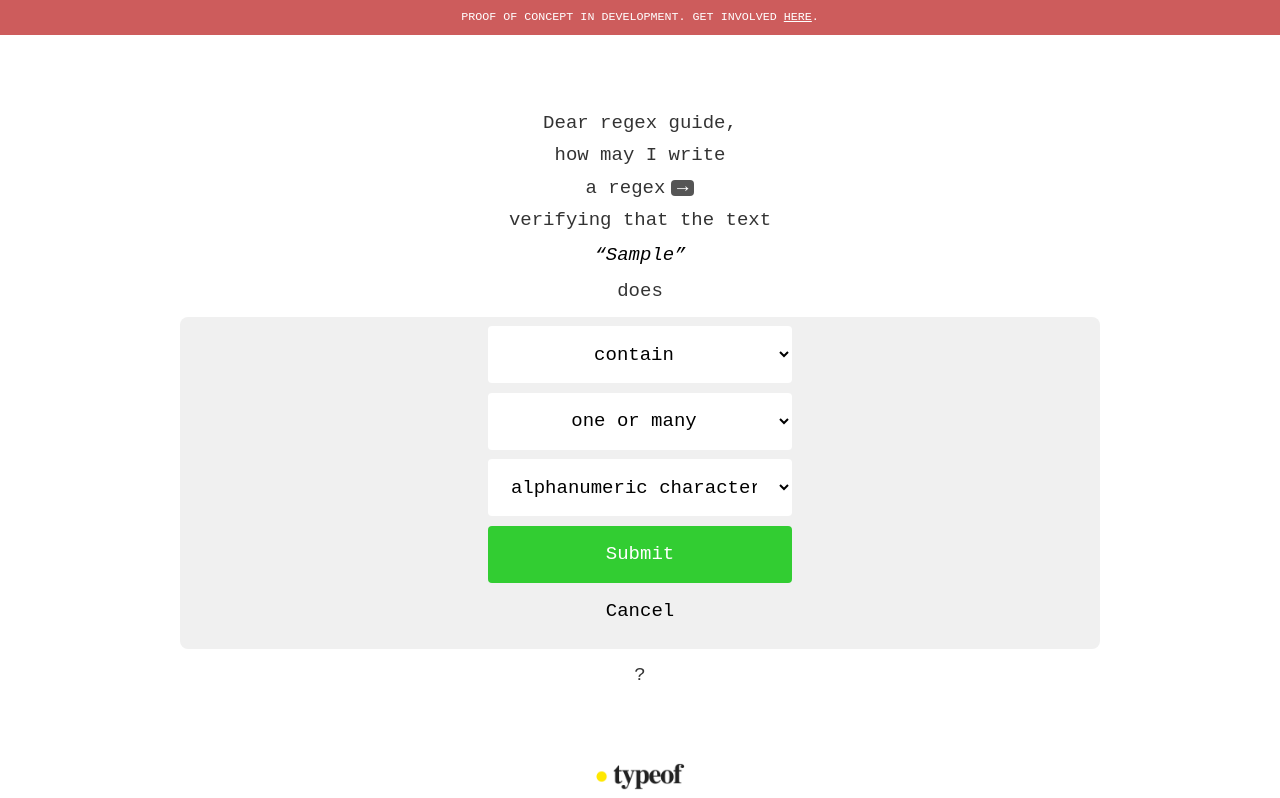
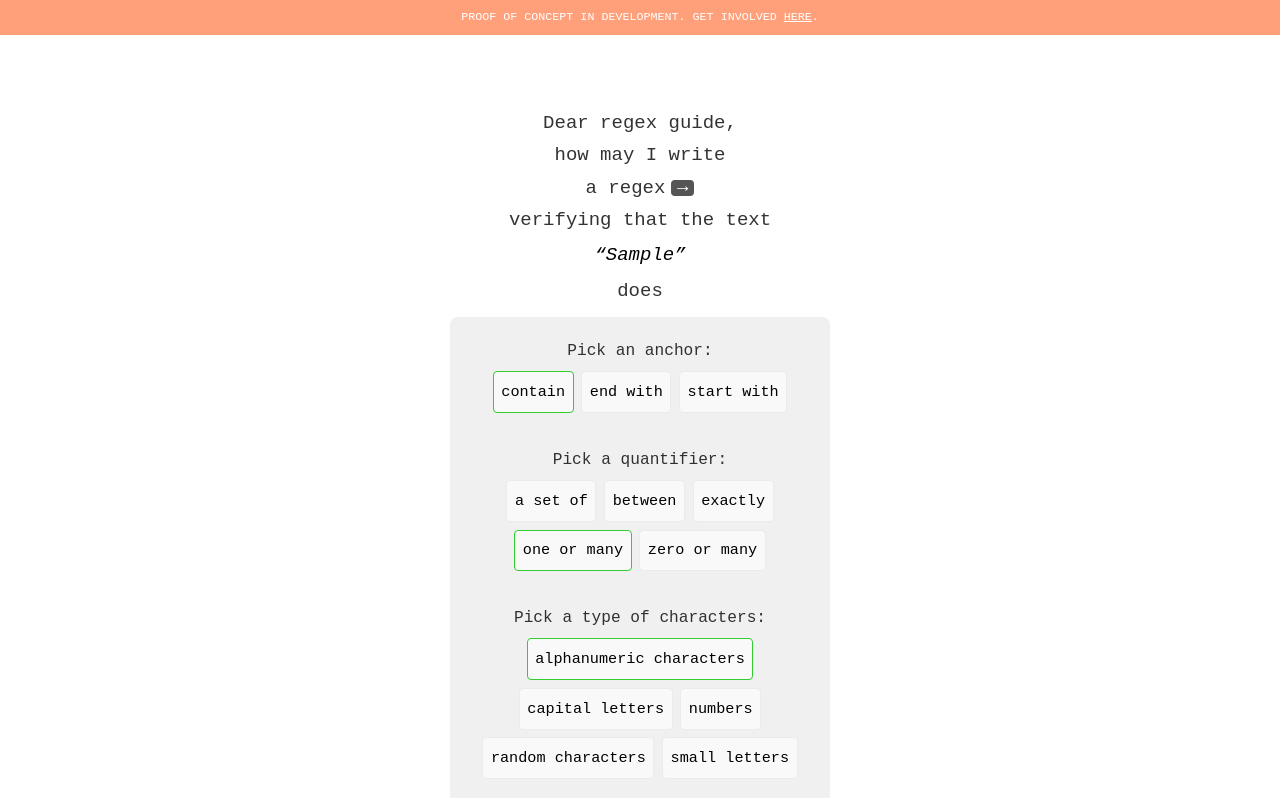
Before and after one commit to pacdiv/regex.guide, a Gatsby site: page / in a window 1280 px wide. Both pictures are taken after typing "Sample" into the empty fields and a click on the button "Add a first condition". Shown: the top 798 px of the page. Built offline with nearby package versions, Linux system fonts and the light colour scheme; Gatsby itself is replaced by a stand-in of ours.

Commit message:
Updated the playground's UI

```diff
--- a/src/components/beta-banner.js
+++ b/src/components/beta-banner.js
@@ -2,7 +2,7 @@ import React from "react"
 import styled from "@emotion/styled"
 
 const StyledBanner = styled.div`
-  background-color: indianred;
+  background-color: lightsalmon;
   color: white;
   height: 3em;
   font-family: monospace;
--- a/src/components/playground/condition-input.js
+++ b/src/components/playground/condition-input.js
@@ -2,24 +2,46 @@ import PropTypes from "prop-types"
 import React, { Component, Fragment } from "react"
 import styled from "@emotion/styled"
 
-import { Button, RelativeFormContainer, Select, TextInput, TextInputListForm } from "../utils"
-import { characters, quantifiers } from "../../lib/core"
+import { Button, RelativeFormContainer, TextInput, TextInputListForm } from "../utils"
+import { characters, getLabelFromKey, quantifiers } from "../../lib/core"
+
+const Step = styled.div`
+  margin: 0.5rem 0px 1rem;
+
+  span {
+    font-size: 0.8em;
+  }
+
+  div.wrapper {
+    display: flex;
+    flex-flow: row wrap;
+    justify-content: center;
+
+    button {
+      align-items: center;
+      border: 1px solid limegreen;
+      background-color: rgb(249, 249, 249);
+      border-radius: 4px;
+      display: flex;
+      flex-direction: column;
+      font-size: 0.8em;
+      justify-content: flex-end;
+      padding: 0.25em 0.5em;
+      margin: 0.25em;
+    }
+  }
+`
 
 const TextInputGroup = styled.div`
   align-items: center;
   display: flex;
   flex-direction: row;
+  justify-content: center;
   margin: 0 auto;
   width: 16em;
 
-  input {
-    border-radius: 4px;
-    height: 3em;
-    width: 6em;
-
-    &:only-child {
-      width: 16em;
-    }
+  input:only-child {
+    width: 12rem;
   }
 
   span {
@@ -40,8 +62,8 @@ class ConditionInput extends Component {
   static propTypes = {
     anchor: PropTypes.string,
     availableAnchors: PropTypes.arrayOf(PropTypes.object),
+    characters: PropTypes.string,
     exactQuantifierValue: PropTypes.string,
-    characters: PropTypes.string,
     minimumQuantifierValue: PropTypes.string,
     maximumQuantifierValue: PropTypes.string,
     onCancel: PropTypes.func,
@@ -52,6 +74,7 @@ class ConditionInput extends Component {
     wordList: PropTypes.arrayOf(PropTypes.string)
   }
 
+  static defaultQuantifiers = ["BETWEEN", "EXACTLY", "ONE_OR_MORE", "NONE_OR_MORE"]
   static preChoices = []
 
   state = {
@@ -68,9 +91,10 @@ class ConditionInput extends Component {
   }
 
   componentDidUpdate(prevProps, prevState) {
+    const { defaultQuantifiers } = ConditionInput
     const { quantifier: currentQuantifier } = this.state
 
-    if (prevState.quantifier === "SET" && currentQuantifier !== "SET") {
+    if (!defaultQuantifiers.includes(prevState.quantifier) && defaultQuantifiers.includes(currentQuantifier)) {
       this.setState({ characters: "ALPHANUMERIC_CHARACTERS" })
     }
     if (prevState.quantifier !== "SET" && currentQuantifier === "SET") {
@@ -86,6 +110,7 @@ class ConditionInput extends Component {
 
   onAnchorSelectChange = event => {
     this.setState({ anchor: event.target.value })
+    event.target.blur()
   }
 
   onExactLimitTextFieldChange = event => {
@@ -94,6 +119,7 @@ class ConditionInput extends Component {
 
   onCharactersSelectChange = event => {
     this.setState({ characters: event.target.value })
+    event.target.blur()
   }
 
   onMinimumLimitTextFieldChange = value => {
@@ -105,12 +131,8 @@ class ConditionInput extends Component {
   }
 
   onQuantifierSelectChange = event => {
-    const { value } = event.target
-
-    this.setState({
-      characters: "",
-      quantifier: value
-    })
+    this.setState({ quantifier: event.target.value })
+    event.target.blur()
   }
 
   onSetTextFieldChange = value => {
@@ -136,19 +158,33 @@ class ConditionInput extends Component {
     return (
       <RelativeFormContainer>
         {!this.props.anchor && (
-          <Select
-            data={this.props.availableAnchors}
-            onChange={this.onAnchorSelectChange}
-            selectedOption={this.state.anchor}
-          />
+          <Step>
+            <p style={{ fontSize: '.85em', marginBottom: 0 }}>Pick an anchor:</p>
+            <div className="wrapper">
+              {this.props.availableAnchors.map(({ key, label, prefix = "", suffix = "" }) => (
+                <button style={{ border: `1px solid ${this.state.anchor === key ? "limegreen" : "#ebebeb"}` }} type="button" value={key} onClick={this.onAnchorSelectChange}>
+                  {label}
+                </button>
+              ))}
+            </div>
+          </Step>
         )}
-        <Select
-          data={quantifiers}
-          onChange={this.onQuantifierSelectChange}
-          selectedOption={this.state.quantifier}
-        />
+        <Step>
+          <p style={{ fontSize: '.85em', marginBottom: 0 }}>Pick a quantifier:</p>
+          <div className="wrapper">
+            {quantifiers.map(({ key, label, placeholder = "" }) => (
+              <button style={{ border: `1px solid ${this.state.quantifier === key ? "limegreen" : "#ebebeb"}` }} type="button" value={key} onClick={this.onQuantifierSelectChange}>
+                {label}
+              </button>
+            ))}
+          </div>
+        </Step>
         {(this.state.quantifier === "BETWEEN" ||
           this.state.quantifier === "EXACTLY") && (
+            <Step>
+              <p style={{ fontSize: '.85em', marginBottom: 0 }}>
+                {this.state.quantifier === "EXACTLY" ? "How many exactly?" : "Between how many?"}
+              </p>
               <TextInputGroup>
                 <TextInput
                   onChange={this.onMinimumLimitTextFieldChange}
@@ -168,12 +204,26 @@ class ConditionInput extends Component {
                   </Fragment>
                 )}
               </TextInputGroup>
+          </Step>
         )}
-        <Select
-          data={charactersOptions}
-          onChange={this.onCharactersSelectChange}
-          selectedOption={this.state.characters}
-        />
+        <Step>
+          <p style={{ fontSize: '.85em', marginBottom: 0 }}>
+            Pick a type of {this.state.quantifier === "SET" ? "set" : "characters"}:
+          </p>
+          <div className="wrapper">
+            {charactersOptions.map(({ key, label, value = "" }) => (
+              <button style={{ border: `1px solid ${this.state.characters === key ? "limegreen" : "#ebebeb"}` }} type="button" value={key} onClick={this.onCharactersSelectChange}>
+                {label}
+              </button>
+            ))}
+          </div>
+        </Step>
+        {this.state.quantifier === "SET" && (
+          <Step>
+            <p style={{ fontSize: '.85em', marginBottom: 0 }}>
+              {getLabelFromKey(characters.SET, this.state.characters, true)}
+              {" "}such as:
+            </p>
             {this.state.characters === "WORDS_SUCH_AS" && (
               <TextInputListForm onChange={this.onWordListChange} data={this.state.wordList} />
             )}
@@ -181,11 +231,13 @@ class ConditionInput extends Component {
               <TextInputGroup>
                 <TextInput
                   onChange={this.onSetTextFieldChange}
-              placeholder="aeiou"
+                  placeholder="xyz"
                   queryString={this.state.setValue}
                   uniqueCharacters
                 />
               </TextInputGroup>
+            )}
+          </Step>
         )}
         {error && <StyledErrorParagraph>{error}</StyledErrorParagraph>}
         <Button className="submit-theme" onClick={this.onSubmitButtonClick}>
--- a/src/components/playground/condition-sentence.js
+++ b/src/components/playground/condition-sentence.js
@@ -38,6 +38,7 @@ class ConditionSentence extends Component {
         : "",
       specs.quantifier === "EXACTLY" ? specs.minimumQuantifierValue : "",
       findByKey(characters[specs.quantifier] || characters.DEFAULT, specs.characters).label || "",
+      specs.quantifier === "SET" ? "like" : "",
       specs.characters === "WORDS_SUCH_AS" ? generateFromArray(specs.wordList.map(({ value }) => value)) : "",
       specs.characters === "CHARACTERS" ? generateFromArray(specs.setValue.split("")) : "",
     ]
--- a/src/components/playground/playground.js
+++ b/src/components/playground/playground.js
@@ -152,6 +152,7 @@ class Playground extends Component {
         </div>
         <TextInput
           autoFocus
+          autoWidth
           onChange={this.onSourceStringChange}
           placeholder="👉 type your text here 👈"
         />
@@ -219,7 +220,8 @@ class Playground extends Component {
               onSwitchHiddenMenu={this.onConditionSentenceMenuHide}
             />,
             this.state.sentenceEl
-          )}
+          )
+        }
       </StyledPlayground>
     )
   }
--- a/src/components/utils/index.js
+++ b/src/components/utils/index.js
@@ -2,6 +2,5 @@ export { default as Button } from './button'
 export { default as CheckboxInput } from './checkbox-input'
 export { default as FooterLogo } from './footer-logo'
 export { default as RelativeFormContainer } from "./relative-form-container"
-export { default as Select } from './select'
 export { default as TextInput } from './text-input'
 export { default as TextInputListForm } from './text-input-list-form'
--- a/src/components/utils/relative-form-container.js
+++ b/src/components/utils/relative-form-container.js
@@ -7,7 +7,8 @@ const RelativeFormContainer = styled.div`
   display: flex;
   flex-direction: column;
   justify-content: center;
-  margin: .5em 0;
+  margin: .5em auto;
+  max-width: 20em;
   padding: .5em 0;
 `
 
--- a/src/components/utils/select.js
+++ /dev/null
@@ -1,41 +0,0 @@
-// import PropTypes from "prop-types"
-import React from "react"
-import styled from "@emotion/styled"
-
-const StyledOption = styled.option`
-  text-align: center;
-`
-
-const StyledSelect = styled.select`
-  background-color: #ffffff;
-  border: 0;
-  border-radius: 4px;
-  height: 3em;
-  margin: 0 0 0.5em;
-  padding: 0 1em;
-  text-align: center;
-  width: 16em;
-`
-
-function Option({ label, selected, value }) {
-  return (
-    <StyledOption {...{ selected, value}}>
-      {label}
-    </StyledOption>
-  )
-}
-
-function Select({ data, onChange, selectedOption }) {
-  return (
-    <StyledSelect onChange={onChange}>
-      {data.map(({ key: value, label }) => (
-        <Option
-          key={value}
-          {...{ label, value, selected: selectedOption === value}}
-        />
-      ))}
-    </StyledSelect>
-  )
-}
-
-export default Select
--- a/src/components/utils/text-input-list-form.js
+++ b/src/components/utils/text-input-list-form.js
@@ -12,12 +12,17 @@ const StyledTextInputListForm = styled.div`
 
   input,
   button {
-    height: 3em;
     margin-bottom: .5em;
   }
 
+  button {
+    font-size: .8em;
+    height: 2.5rem;
+    width: 12rem;
+  }
+
   input {
-    width: 100%;
+    width: 12rem;
   }
 `
 
@@ -27,21 +32,23 @@ const InputContainer = styled.div`
   > button {
     background-color: crimson;
     border: 0;
-    border-radius: .5em;
+    border-radius: 8px;
     cursor: pointer;
-    height: 1em;
+    height: 16px;
+    font-size: 1rem;
     position: absolute;
-    right: -.5em;
-    top: -.25em;
-    width: 1em;
+    right: -8px;
+    top: -8px;
+    width: 16px;
 
     &:before,
     &:after {
       background-color: white;
       content: ' ';
       height: 0.6em;
-      left: 0.5em;
+      left: auto;
       position: absolute;
+      right: auto;
       top: 0.2em;
       width: 2px;
     }
--- a/src/components/utils/text-input.js
+++ b/src/components/utils/text-input.js
@@ -4,7 +4,17 @@ import styled from "@emotion/styled"
 import { css } from "@emotion/core"
 
 const StyledTextInupt = styled.input`
+  border-color: transparent;
+  border-radius: 4px;
   text-align: center;
+  width: 6em;
+
+  ${({ autoWidth }) =>
+    autoWidth && css`
+      font-size: inherit;
+      width: auto;
+    `
+  }
 
   ${({ hasNotFocus }) =>
     hasNotFocus && css`
@@ -17,6 +27,7 @@ const StyledTextInupt = styled.input`
 class TextInput extends Component {
   static propTypes = {
     autoFocus: PropTypes.bool,
+    autoWidth: PropTypes.bool,
     onChange: PropTypes.func,
     placeholder: PropTypes.string,
     queryString: PropTypes.string,
@@ -60,6 +71,7 @@ class TextInput extends Component {
     return (
       <StyledTextInupt
         autoFocus={this.props.autoFocus}
+        autoWidth={this.props.autoWidth}
         hasNotFocus={!this.state.hasFocus}
         onBlur={this.onBlur}
         onChange={this.onChange}
--- a/src/lib/core/data.js
+++ b/src/lib/core/data.js
@@ -13,8 +13,8 @@ export const characters = {
     { key: 'LOWER_LETTERS', label: 'small letters', value: '[a-z]' }
   ],
   SET: [
-    { key: 'CHARACTERS', label: 'characters like' },
-    { key: 'WORDS_SUCH_AS', label: 'words such as' }
+    { key: 'CHARACTERS', label: 'characters' },
+    { key: 'WORDS_SUCH_AS', label: 'words' }
   ]
 }
 
--- a/src/lib/core/index.js
+++ b/src/lib/core/index.js
@@ -1,2 +1,3 @@
 export { anchors, quantifiers, characters } from './data'
+export { getLabelFromKey } from './utils'
 export { default } from './core'
--- a/src/lib/core/utils.js
+++ b/src/lib/core/utils.js
@@ -4,6 +4,16 @@ export const getAnchorsWithoutUsedEdges = (dataSource, anchors, edges) => {
       ? acc.filter(item => item.key !== anchor)
       : acc
   ), anchors)
+}
+
+export const getLabelFromKey = (dataSource, targetKey, withCap = false) => {
+  const { label } = dataSource.find(({ key }) => targetKey === key) || {}
+
+  if (!label) return ""
+
+  return withCap
+    ? label[0].toUpperCase().concat(label.slice(1))
+    : label
 }
 
 export const insertNewChunk = (dataSource, targetIndex, chunk) => {
```
Also changed, not shown: 1 other file. Lines whose indentation alone changed are shown as unchanged.
